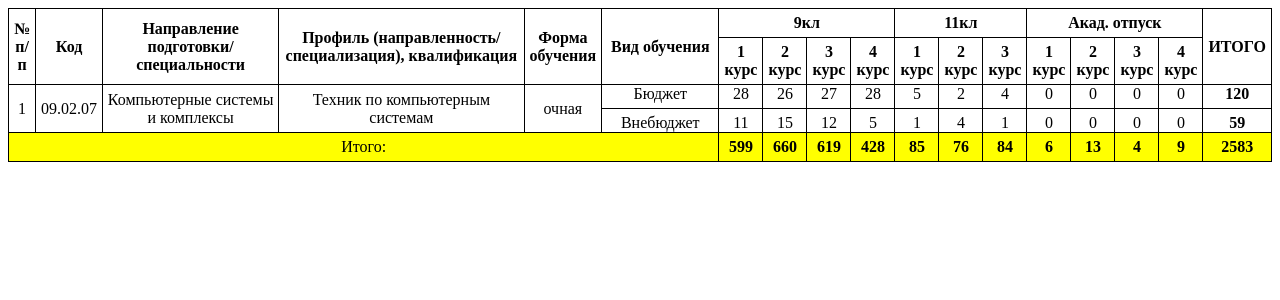
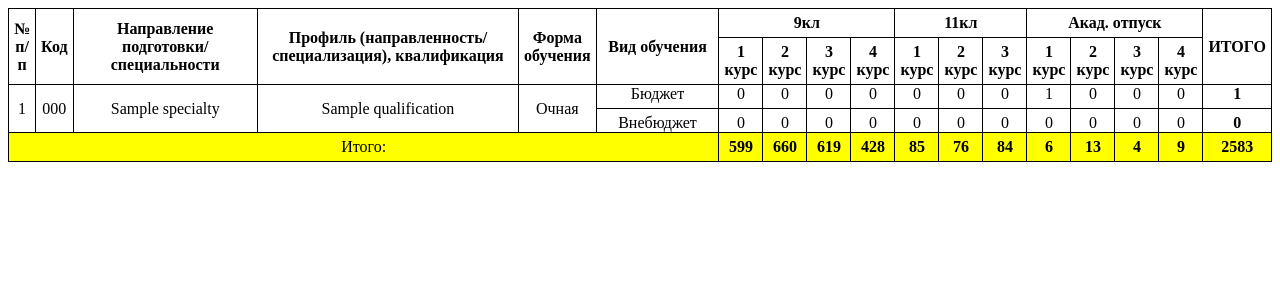
Before and after one commit to LatteSoM/Academhub, a Django app: page /ContingentApp/statisticks/ in a window 1280 px wide. Shown: the top 300 px of the page. Run offline with Django 4.2, Linux system fonts and the light colour scheme; a user stored in the database is signed in; tables that the repository leaves empty hold one stand-in row (values such as "Sample post"); parts of the project's set-up code (start-up, migrations or seed data) failed here and were passed over.

Commit message:
Added automatic counters for statistics

```diff
--- a/Сontingent/templates/Contingent/statisticks.html
+++ b/Сontingent/templates/Contingent/statisticks.html
@@ -56,81 +56,81 @@
         </tr>
     </thead>
     <tbody>
-{#        {% for row in fields %}#}
+
+        {% for row in table_data %}
         <tr>
-            <td>1</td>
-            <td>09.02.07</td>
-            <td style="width: 30%; padding: 0;">Компьютерные системы и комплексы</td>
-            <td style="width: 50%; padding: 0;">Техник по компьютерным системам</td>
-            <td>очная</td>
+            <td>{{ row.0 }}</td>
+            <td>{{ row.1 }}</td>
+            <td style="width: 30%; padding: 0;">{{ row.2 }}</td>
+            <td style="width: 50%; padding: 0;">{{ row.3 }}</td>
+            <td>Очная</td>
             <td style="width: 100%; padding: 0;">
-{#                 Бюджет <hr style="border: none; border-top: 1px solid #000; width: 100%; margin: 5px 0;"> Внебюджет#}
                 <div>Бюджет</div>
                 <div class="divider"></div>
                 <div>Внебюджет</div>
             </td>
             <td style="width: 100%; padding: 0;">
-                <div>28</div>
+                <div>{{ row.4 }}</div>
                 <div class="divider"></div>
-                <div>11</div>
+                <div>{{ row.5 }}</div>
             </td>
             <td style="width: 100%; padding: 0;">
-                <div>26</div>
+                <div>{{ row.6 }}</div>
                 <div class="divider"></div>
-                <div>15</div>
+                <div>{{ row.7 }}</div>
             </td>
             <td style="width: 100%; padding: 0;">
-                <div>27</div>
+                <div>{{ row.8 }}</div>
                 <div class="divider"></div>
-                <div>12</div>
+                <div>{{ row.9 }}</div>
             </td>
             <td style="width: 100%; padding: 0;">
-                <div>28</div>
+                <div>{{ row.10 }}</div>
                 <div class="divider"></div>
-                <div>5</div>
+                <div>{{ row.11 }}</div>
             </td>
             <td style="width: 100%; padding: 0;">
-                <div>5</div>
+                <div>{{ row.12 }}</div>
                 <div class="divider"></div>
-                <div>1</div>
+                <div>{{ row.13 }}</div>
             </td>
             <td style="width: 100%; padding: 0;">
-                <div>2</div>
+                <div>{{ row.14 }}</div>
                 <div class="divider"></div>
-                <div>4</div>
+                <div>{{ row.15 }}</div>
             </td>
             <td style="width: 100%; padding: 0;">
-                <div>4</div>
+                <div>{{ row.16 }}</div>
                 <div class="divider"></div>
-                <div>1</div>
+                <div>{{ row.17 }}</div>
             </td>
             <td style="width: 100%; padding: 0;">
-                <div>0</div>
+                <div>{{ row.18 }}</div>
                 <div class="divider"></div>
-                <div>0</div>
+                <div>{{ row.19 }}</div>
             </td>
             <td style="width: 100%; padding: 0;">
-                <div>0</div>
+                <div>{{ row.20 }}</div>
                 <div class="divider"></div>
-                <div>0</div>
+                <div>{{ row.21 }}</div>
             </td>
             <td style="width: 100%; padding: 0;">
-                <div>0</div>
+                <div>{{ row.22 }}</div>
                 <div class="divider"></div>
-                <div>0</div>
+                <div>{{ row.23 }}</div>
             </td>
             <td style="width: 100%; padding: 0;">
-                <div>0</div>
+                <div>{{ row.24 }}</div>
                 <div class="divider"></div>
-                <div>0</div>
+                <div>{{ row.25 }}</div>
             </td>
             <td style="width: 100%; padding: 0;">
-                <div><b>120</b></div>
+                <div><b>{{ row.26 }}</b></div>
                 <div class="divider"></div>
-                <div><b>59</b></div>
+                <div><b>{{ row.27 }}</b></div>
             </td>
         </tr>
-{#        {% endfor %}#}
+        {% endfor %}
     </tbody>
     <tfoot>
         <tr class="highlight-yellow">
--- a/Сontingent/views.py
+++ b/Сontingent/views.py
@@ -1,3 +1,4 @@
+from collections import defaultdict
 from contextlib import nullcontext
 
 from django.views import View
@@ -328,8 +329,86 @@ class RecoverStudent(ObjectUpdateView):
     form_class = RecoverStudentForm
     queryset = Student.objects.filter(is_expelled=True)
 
+
+def student_format_to_list():
+    students = []
+    for student in Student.objects.all():
+        student_specialty = student.group.qualification.specialty
+        student_qualification = student.group.qualification.name
+        student_current_course = student.group.current_course
+        student_education_base = student.education_base
+        student_education_basis = student.education_basis
+        student_is_in_academ = student.is_in_academ
+
+        students.append({"specialty_code": student_specialty.code, "specialty_name": student_specialty.name,
+                         "qualification": student_qualification,
+                         "course": student_current_course, "base": student_education_base, "budget": student_education_basis,
+                         "academic_leave": student_is_in_academ})
+    return students
 def statisticks_view(request):
-    return render(request, 'Contingent/statisticks.html')
+    student_list = student_format_to_list()
+    specialty_data = defaultdict(lambda: defaultdict(int))
+
+    for student in student_list:
+        spec_code = student["specialty_code"]
+        spec_name = student["specialty_name"]
+        qualification = student["qualification"]
+        course = student["course"]
+        base = student["base"]  # Основное общее или Среднее общее
+        budget = student["budget"]  # Бюджет или Внебюджет
+        academic = student["academic_leave"]  # True - в академе, False - нет
+
+        if base == "Основное общее":
+            base = 9
+        else:
+            base = 11
+
+        if academic:
+            key = f"students_academic_{course}_{'budget' if budget else 'paid'}"
+        else:
+            key = f"students_{base}_{course}_{'budget' if budget else 'paid'}"
+
+        specialty_data[(spec_code, spec_name, qualification)][key] += 1
+
+    number = 1
+    table_data = []
+    for (code, name, qualification), counts in specialty_data.items():
+        total_budget = sum(counts.get(key, 0) for key in counts if "budget" in key)
+        total_paid = sum(counts.get(key, 0) for key in counts if "paid" in key)
+        row = [
+            number,
+            code,  # Код специальности
+            name,  # Название специальности
+            qualification,  # Квалификация
+            counts.get("students_9_1_budget", 0),
+            counts.get("students_9_1_paid", 0),
+            counts.get("students_9_2_budget", 0),
+            counts.get("students_9_2_paid", 0),
+            counts.get("students_9_3_budget", 0),
+            counts.get("students_9_3_paid", 0),
+            counts.get("students_9_4_budget", 0),
+            counts.get("students_9_4_paid", 0),
+            counts.get("students_11_1_budget", 0),
+            counts.get("students_11_1_paid", 0),
+            counts.get("students_11_2_budget", 0),
+            counts.get("students_11_2_paid", 0),
+            counts.get("students_11_3_budget", 0),
+            counts.get("students_11_3_paid", 0),
+            counts.get("students_academic_1_budget", 0),
+            counts.get("students_academic_1_paid", 0),
+            counts.get("students_academic_2_budget", 0),
+            counts.get("students_academic_2_paid", 0),
+            counts.get("students_academic_3_budget", 0),
+            counts.get("students_academic_3_paid", 0),
+            counts.get("students_academic_4_budget", 0),
+            counts.get("students_academic_4_paid", 0),
+            total_budget,  # Итого бюджет
+            total_paid,  # Итого внебюджет
+        ]
+        table_data.append(row)
+        number += 1
+
+    return render(request, 'Contingent/statisticks.html', context={'table_data': table_data})
 
 
 def qualification_detail(request, qualification_id):
```
